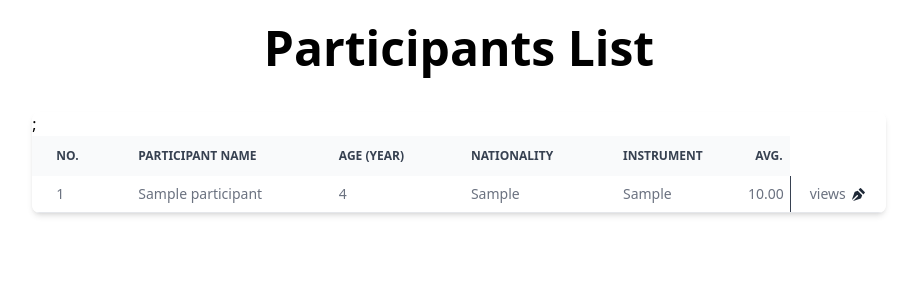
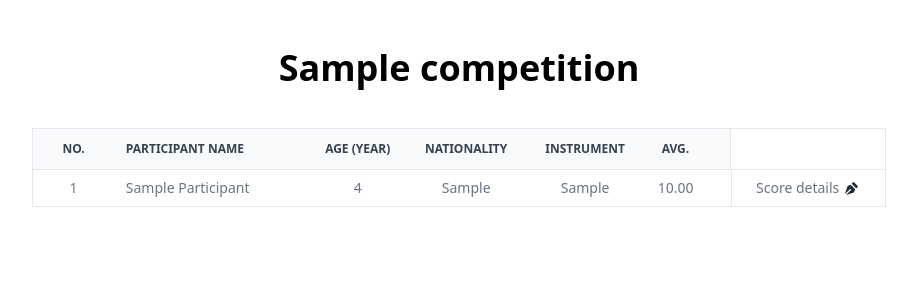
Before and after one commit to llOriginaljuonll/rosha_application, a Django app: page /participant/1 in a window 1280 px wide. Shown: the part 61-361 px from the top of the page, without its empty margins (181-1098 px from the left). Run offline with Django 5.2, Linux system fonts and the light colour scheme; a user stored in the database is signed in; tables that the repository leaves empty hold one stand-in row (values such as "Sample post"); some libraries are stand-ins or nearby versions.

Commit message:
add context in participant list

```diff
--- a/apps/participant/views.py
+++ b/apps/participant/views.py
@@ -18,6 +18,8 @@ class ParticipantListView(IsEditorMixin, ListView):
     def get_context_data(self, **kwargs):
         context = super().get_context_data(**kwargs)
         context["score"] = Score.objects.filter(id=self.kwargs.get('id'))
+        title = context["object_list"][0]
+        context["title"] = title.competition.name
         return context
 
     def get_queryset(self, *args, **kwargs):
--- a/templates/participants/participant_list.html
+++ b/templates/participants/participant_list.html
@@ -1,65 +1,69 @@
 {% extends "base.html" %}
 
 {% block content %}
-    <div class="w-8/12 h-full my-6 content-center mx-auto">
-    <h1 class="text-5xl font-bold text-center">Participants List</h1>
-    <div class="relative overflow-x-auto shadow-md sm:rounded-lg mt-10">
-        <table class="w-full text-sm text-left rtl:text-right text-gray-500 dark:text-gray-400">
-            <thead class="text-xs text-gray-700 uppercase bg-gray-50 dark:bg-gray-700 dark:text-gray-400">
+    <div class="w-8/12 h-full my-12 content-center mx-auto">
+        <h1 class="text-4xl font-semibold text-center">
+            {{ title }}
+        </h1>
+        <div class="relative overflow-x-auto mt-10">
+            <table class="w-full text-sm text-left rtl:text-right text-gray-500 dark:text-gray-400 border">
+                <thead class="text-xs text-gray-700 uppercase bg-gray-50 dark:bg-gray-700 dark:text-gray-400 border-b">
                     <tr>
-                    <th scope="col" class="px-6 py-3">
+                        <th scope="col" class="py-3 text-center">
                             No.
                         </th>
-                    <th scope="col" class="px-6 py-3">
+                        <th scope="col" class="ps-3 py-3">
                             Participant name
                         </th>
-                    <th scope="col" class="px-6 py-3">
+                        <th scope="col" class="py-3 text-center">
                             Age (year)
                         </th>
-                    <th scope="col" class="px-6 py-3">
+                        <th scope="col" class="py-3 text-center">
                             Nationality
                         </th>
-                    <th scope="col" class="px-6 py-3">
+                        <th scope="col" class="py-3 text-center">
                             Instrument
                         </th>
-                    <th scope="col" class="px-0 py-3 text-center">
+                        <th scope="col" class="pe-6 py-3 text-center border-e">
                             Avg.
-                    </th>;
+                        </th>
                     </tr>
                 </thead>
                 {% for participant in participants %}
                     <tbody>
                         <tr class="bg-white font-medium border-b dark:bg-gray-800 dark:border-gray-700">
-                        <td class="px-6 py-2 hover:bg-gray-50 cursor-pointer" onclick="location.href='{% url "participant:detail" participant.id %}'">
+                            <td class="px-6 py-2 text-center" onclick="location.href='{% url "participant:detail" participant.id %}'">
                                 {{ participant.id }}
                             </td>
-                        <td class="px-6 py-2 hover:bg-gray-50 cursor-pointer" onclick="location.href='{% url "participant:detail" participant.id %}'">
+                            <td class="ps-3 py-2 hover:bg-gray-50 cursor-pointer capitalize" onclick="location.href='{% url "participant:detail" participant.id %}'">
                                 {{ participant.name }}
                             </td>
-                        <td class="px-6 py-2">
+                            <td class="py-2 text-center ">
                                 {{ participant.calculate_age }}
                             </td>
-                        <td class="px-6 py-2">
-                            {{ participant.nationality }}
+                            <td class="py-2 text-center">
+                                {{ participant.nationality|capfirst }}
                             </td>
-                        <td class="px-6 py-2">
-                            {{ participant.instrument }}
+                            <td class="py-2 text-center">
+                                {{ participant.instrument|capfirst }}
                             </td>
-                        <td class="px-0 py-2 text-end">
-                            <div class="w-3/4">
+                            <td class="pe-6 py-2 text-center">
+                                {% if participant.score.average %}
                                     {{ participant.score.average|floatformat:2 }}
-                            </div>
+                                {% else %}
+                                    -
+                                {% endif %}
                             </td>
                             {% if participant.score %}
-                        <td class="px-3 py-2 flex justify-center items-center gap-1 border-s border-gray-700 cursor-pointer" onclick="location.href='{% url "referee:form" participant.id %}'">
-                            views
+                            <td class="py-2 flex justify-center items-center gap-1 border-s hover:bg-gray-50 cursor-pointer" onclick="location.href='{% url "referee:form" participant.id %}'">
+                                Score details
                                 <svg class="w-[17px] h-[17px] text-gray-800 dark:text-white" aria-hidden="true" xmlns="http://www.w3.org/2000/svg" width="24" height="24" fill="currentColor" viewBox="0 0 24 24">
                                     <path fill-rule="evenodd" d="M15.514 3.293a1 1 0 0 0-1.415 0L12.151 5.24a.93.93 0 0 1 .056.052l6.5 6.5a.97.97 0 0 1 .052.056L20.707 9.9a1 1 0 0 0 0-1.415l-5.193-5.193ZM7.004 8.27l3.892-1.46 6.293 6.293-1.46 3.893a1 1 0 0 1-.603.591l-9.494 3.355a1 1 0 0 1-.98-.18l6.452-6.453a1 1 0 0 0-1.414-1.414l-6.453 6.452a1 1 0 0 1-.18-.98l3.355-9.494a1 1 0 0 1 .591-.603Z" clip-rule="evenodd"/>
                                 </svg>
                             </td>
                             {% else %}
-                            <td class="px-3 py-2 flex justify-center items-center gap-1 border-s border-gray-700 cursor-pointer" onclick="location.href='{% url "referee:form" participant.id %}'">
-                                score
+                                <td class="py-2 flex justify-center items-center gap-1 border-s hover:border-gray-50 cursor-pointer" onclick="location.href='{% url "referee:form" participant.id %}'">
+                                    Fill in score
                                     <svg class="w-[17px] h-[17px] text-gray-800 dark:text-white" aria-hidden="true" xmlns="http://www.w3.org/2000/svg" width="24" height="24" fill="currentColor" viewBox="0 0 24 24">
                                         <path fill-rule="evenodd" d="M15.514 3.293a1 1 0 0 0-1.415 0L12.151 5.24a.93.93 0 0 1 .056.052l6.5 6.5a.97.97 0 0 1 .052.056L20.707 9.9a1 1 0 0 0 0-1.415l-5.193-5.193ZM7.004 8.27l3.892-1.46 6.293 6.293-1.46 3.893a1 1 0 0 1-.603.591l-9.494 3.355a1 1 0 0 1-.98-.18l6.452-6.453a1 1 0 0 0-1.414-1.414l-6.453 6.452a1 1 0 0 1-.18-.98l3.355-9.494a1 1 0 0 1 .591-.603Z" clip-rule="evenodd"/>
                                     </svg>
```
Lines whose indentation alone changed are shown as unchanged.
